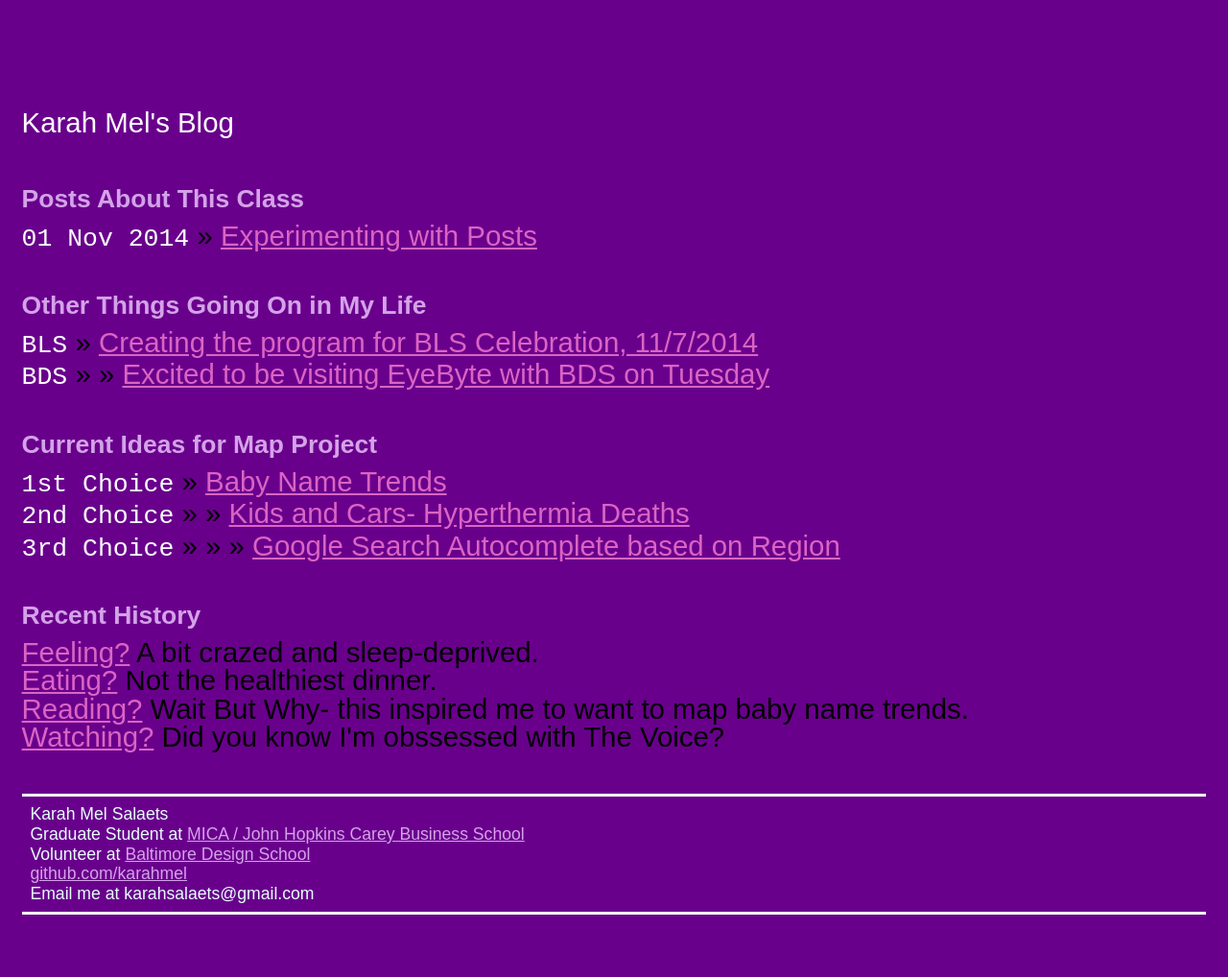
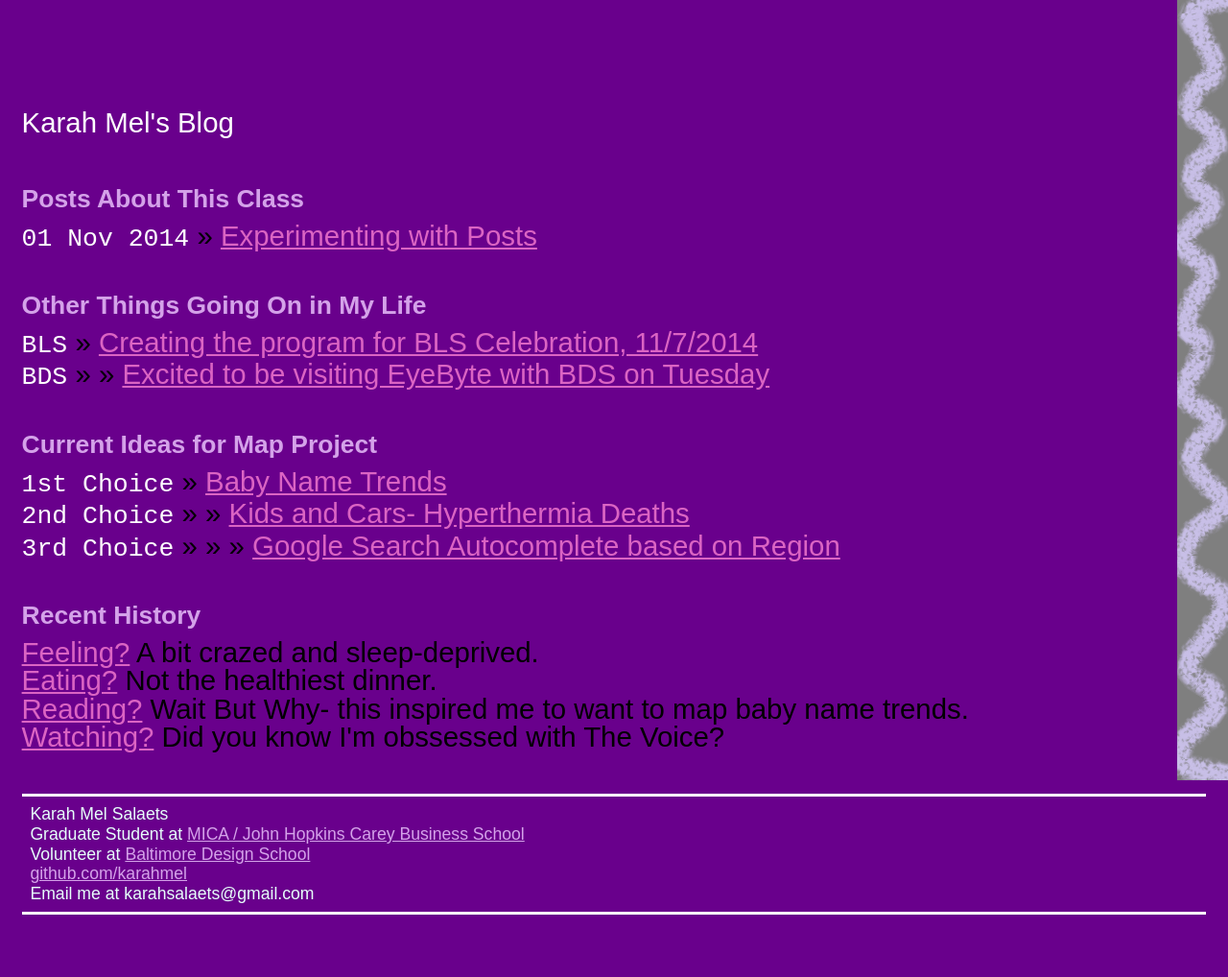
Before and after one commit to Karahmel/Blog, a Jekyll site: the page built from index.html, in a window 1280 px wide. Shown: the whole page at 96% size. Built offline with Jekyll 4.4.1, drawn with Linux system fonts in a browser that asks for light colours; Markdown is read by kramdown in place of the engine named in the settings.

Commit message:
Update footer.html
Added stripe

```diff
--- a/_includes/footer.html
+++ b/_includes/footer.html
@@ -10,6 +10,7 @@
 
   </div>
 
+<a href="http://github.com/karahmel/Blog"><img style="position: absolute; top: 0; right: 0; border: 0;" src="images/stripe.png" alt="Clone me from GitHub" /></a>
 
 </body>
 </html>
```
